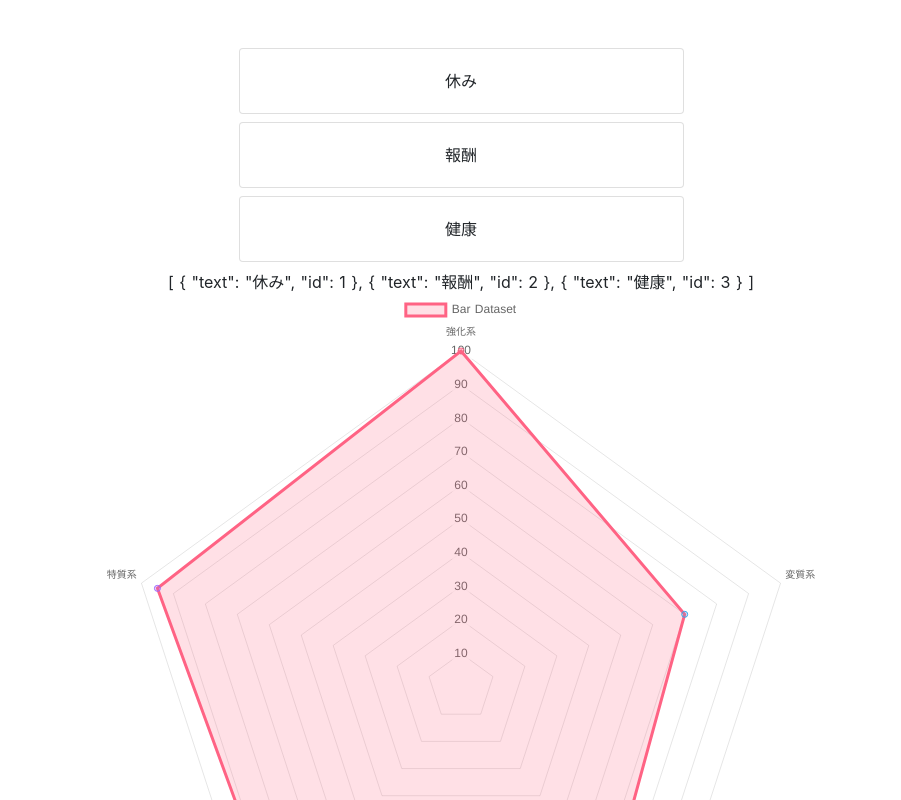
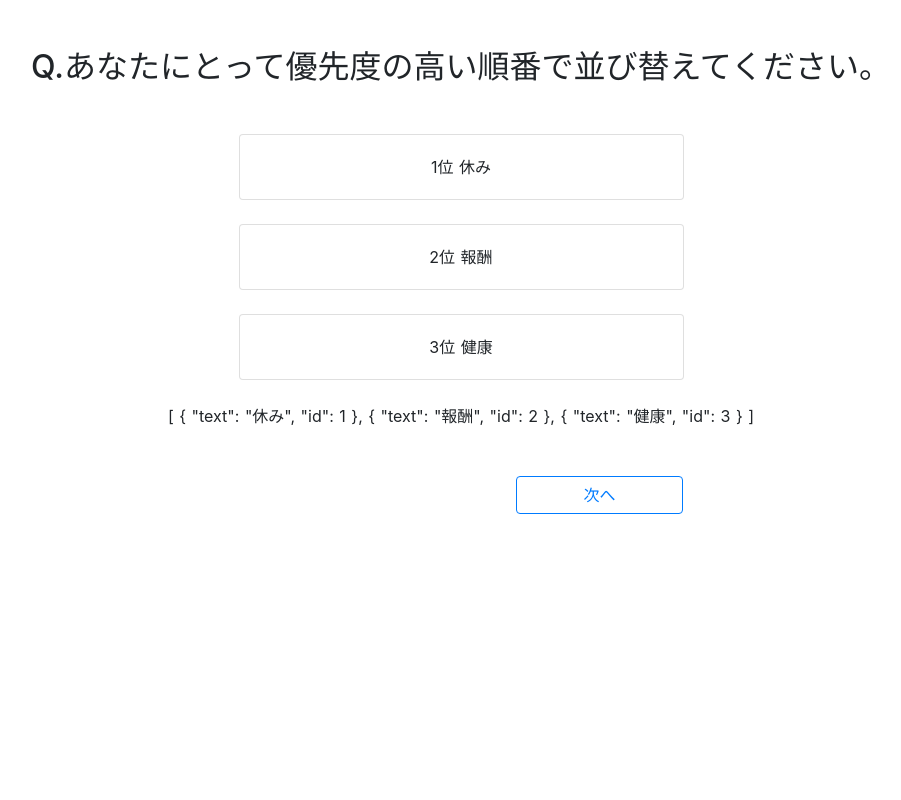
Before and after one commit to mitsudaman/self-checker, a Nuxt app: page / in a window 1280 px wide. Shown: the top 800 px of the page, without its empty margins (179-1080 px from the left). Built offline with nearby package versions, Linux system fonts and the light colour scheme.

Commit message:
ページ遷移機能追加、SPA化

```diff
--- a/nuxt.config.js
+++ b/nuxt.config.js
@@ -1,4 +1,5 @@
 module.exports = {
+  mode: 'spa',
   /*
   ** Headers of the page
   */
--- a/pages/index.vue
+++ b/pages/index.vue
@@ -1,27 +1,57 @@
 <template>
-  <b-container class="bv-example-row mt-5">
+  <b-container class="mt-5">
+    <h2 class="mb-5">Q.あなたにとって優先度の高い順番で並び替えてください。</h2>
+    <template v-if="pageIndex==1">
       <b-row class="justify-content-md-center">
-      <b-col cols="5">
-        <draggable v-model="List" group="people" @start="drag=true" @end="drag=false">
-        <b-card v-for="element in List" :key="element.id" class="mb-2">
-          <b-card-text>{{element.text}}
+        <b-col xs="12" md="5">
+          <draggable v-model="List1" group="people" @start="drag=true" @end="drag=false">
+          <b-card v-for="(element,index) in List1" :key="element.id" class="mb-4">
+            <b-card-text>{{index + 1}}位 {{element.text}}
             </b-card-text>
           </b-card>
         </draggable>
         </b-col>
       </b-row>
-    {{List}}
+      {{List1}}
+    </template>
+    <template v-if="pageIndex==2">
       <b-row class="justify-content-md-center">
-      <b-col cols="8">
-        <chart :param="param"></chart>
+        <b-col xs="12" md="5">
+          <draggable v-model="List2" group="people" @start="drag=true" @end="drag=false">
+          <b-card v-for="(element,index) in List2" :key="element.id" class="mb-4">
+            <b-card-text>{{index + 1}}位 {{element.text}}
+            </b-card-text>
+          </b-card>
+        </draggable>
         </b-col>
       </b-row>
+      {{List2}}
+    </template>
+   <div>
+      <b-row class="justify-content-md-center mt-5">
+        <b-col xs="12" md="5">
+          <b-row class="justify-content-md-center">
+            <b-col cols="5">
+              <b-button
+              v-if="pageIndex>1"
+              block variant="outline-primary" @click="back()">前へ</b-button>
+            </b-col>
+            <b-col cols="2">
+            </b-col>
+            <b-col cols="5">
+              <b-button v-if="pageIndex<4" block variant="outline-primary" @click="next()">次へ</b-button>
+              <b-button v-if="pageIndex==4" block variant="outline-primary" @click="result()">結果を見る</b-button>
+            </b-col>
+          </b-row>
+        </b-col>
+      </b-row>
+    </div>
   </b-container>
 </template>
 
 <script>
 import draggable from 'vuedraggable'
-import Chart from './Chart';
+import Chart from '@/Components/Chart';
 
 export default {
   components: {
@@ -30,7 +60,7 @@ export default {
   },
   data () {
     return {
-      List: [
+      List1: [
         {
           text: '休み',
           id: 1
@@ -44,8 +74,36 @@ export default {
           id: 3
         }
       ],
+      List2: [
+        {
+          text: '地位',
+          id: 1
+        },
+        {
+          text: '名誉',
+          id: 2
+        },
+        {
+          text: '肩書き',
+          id: 3
+        }
+      ],
       selectedIndex: 0,
-      param: [100, 70, 75, 90, 95]
+      pageIndex:1
+    }
+  },
+  methods: {
+    back(){
+      this.pageIndex --
+      console.log(this.pageIndex)
+    },
+    next(){
+      this.pageIndex ++
+      console.log(this.pageIndex)
+    },
+    result(){
+      console.log("aaaaa")
+      this.$router.push('result')
     }
   }
 }
--- /dev/null
+++ b/pages/result.vue
@@ -0,0 +1,39 @@
+<template>
+  <b-container class="bv-example-row mt-5">
+    <h2 class="mb-5">あなたの価値観は・・・</h2>
+    <b-row class="justify-content-md-center">
+      <b-col cols="8">
+        <chart :param="param"></chart>
+      </b-col>
+    </b-row>
+  </b-container>
+</template>
+
+<script>
+import draggable from 'vuedraggable'
+import Chart from '@/Components/Chart';
+
+export default {
+  components: {
+    draggable,
+    Chart
+  },
+  data () {
+    return {
+      selectedIndex: 0,
+      param: [100, 70, 75, 90, 95]
+    }
+  }
+}
+</script>
+
+<style>
+.container {
+  min-height: 100vh;
+  /* display: flex; */
+  justify-content: center;
+  align-items: center;
+  text-align: center;
+}
+
+</style>
```
Also changed, not shown: components/Chart.vue (renamed from pages/Chart.vue). Lines whose indentation alone changed are shown as unchanged.
